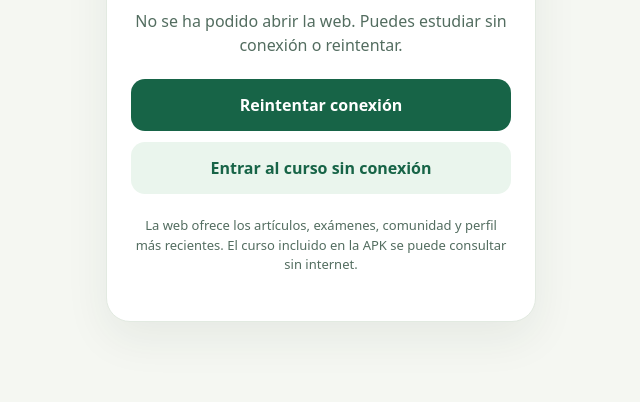
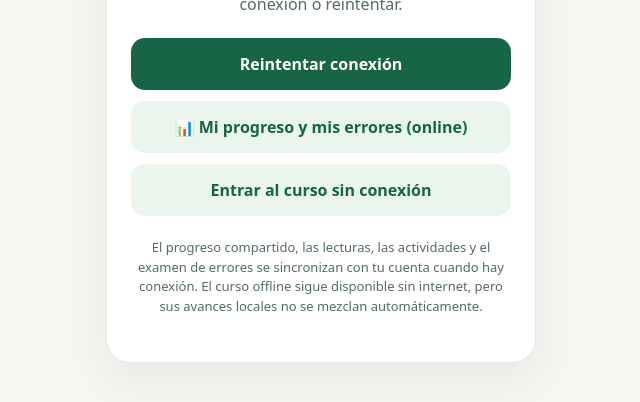
Before and after one commit to juanfranciscofernandezherreros/english-apk, a website: page www/start.html in a window 1280 px wide. Shown: the part 342-744 px from the top of the page, without its empty margins (319-959 px from the left). Drawn offline with Linux system fonts and the light colour scheme; no server answers.

Commit message:
Integrar acceso al progreso unificado y actualizar APK v1.1.1

```diff
--- a/www/start.html
+++ b/www/start.html
@@ -31,9 +31,10 @@
     <p id="status" role="status" aria-live="polite">Conectando con la web actualizada…</p>
     <div class="actions">
       <button class="primary" type="button" id="retry">Reintentar conexión</button>
+      <a class="secondary" href="https://jnfz92.github.io/perfil.html" id="onlineProgress">📊 Mi progreso y mis errores (online)</a>
       <a class="secondary" href="index.html">Entrar al curso sin conexión</a>
     </div>
-    <p class="quiet">La web ofrece los artículos, exámenes, comunidad y perfil más recientes. El curso incluido en la APK se puede consultar sin internet.</p>
+    <p class="quiet">El progreso compartido, las lecturas, las actividades y el examen de errores se sincronizan con tu cuenta cuando hay conexión. El curso offline sigue disponible sin internet, pero sus avances locales no se mezclan automáticamente.</p>
   </main>
   <script>
     (() => {
```
